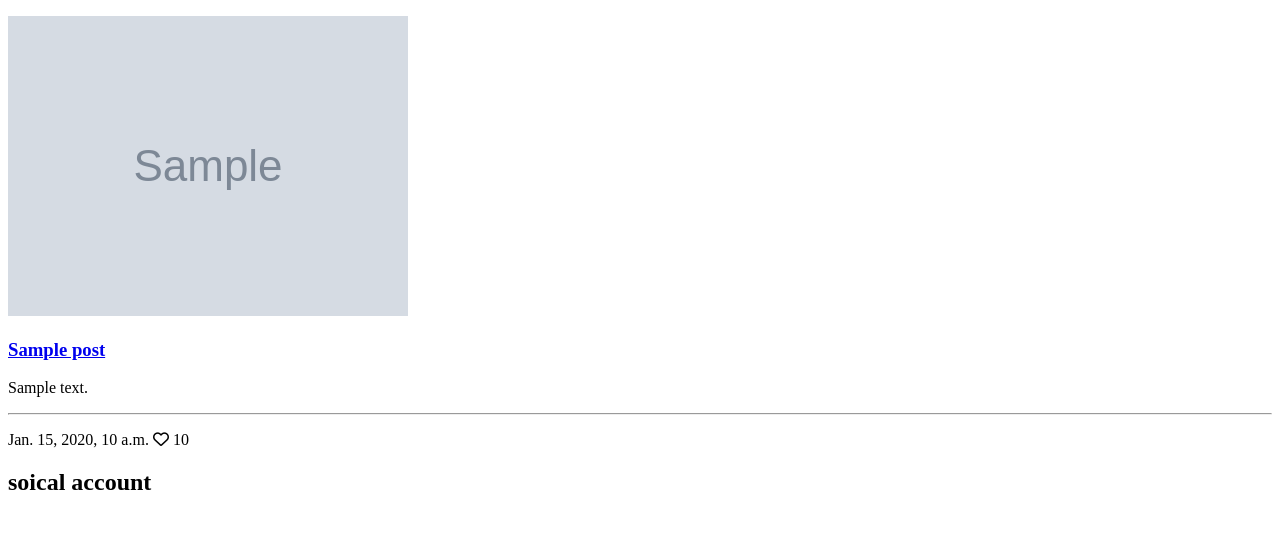
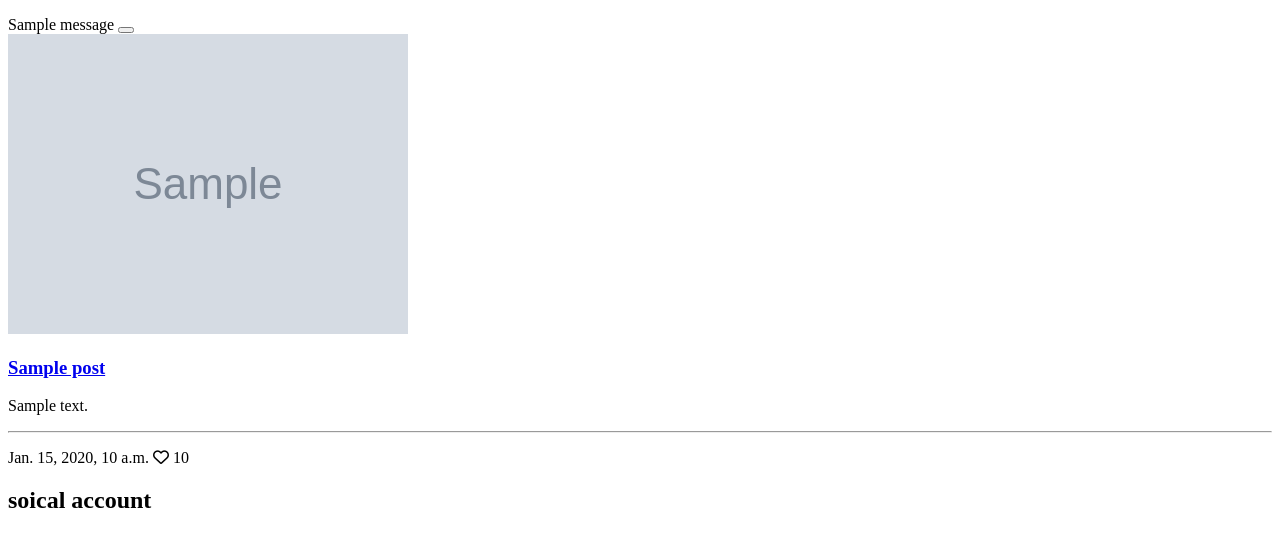
Before and after one commit to AsmaaAamir/CI_PP4_A-BAKES, a Django app: template templates/blog.html in a window 1280 px wide. Shown: the part 139-686 px from the top of the page. Run offline with Django 3.2, Linux system fonts and the light colour scheme; the template is opened without the code that fills it: most values are stand-ins (such as "Sample title", 1, 10 or a date in 2020); grey boxes marked "Sample" are stand-in pictures; one stand-in notice (Sample message) is shown; some libraries are stand-ins or nearby versions.

Commit message:
added message feature to the app

```diff
--- a/templates/base.html
+++ b/templates/base.html
@@ -36,6 +36,20 @@
             </ul>
         </nav>
     </header>
+    <div class="message-container">
+        <div class="row">
+            <div class="col-md-8 offset-md-2">
+                {% for message in messages %}
+                <div class="alert {{ message.tags }} alert-dismissible fade show" id="msg" role="alert">
+                    {{ message | safe }}
+                    <button type="button" class="btn-close" data-bs-dismiss="alert" aria-lable="Close">
+                    </button>
+                </div>
+                {% endfor%}
+            </div>
+        </div>
+
+    </div>
     <main>
     {% block content %}
     <!-- Page Content goes here -->
```
Also changed, not shown: abakes/settings.py (+8 -1 lines).
